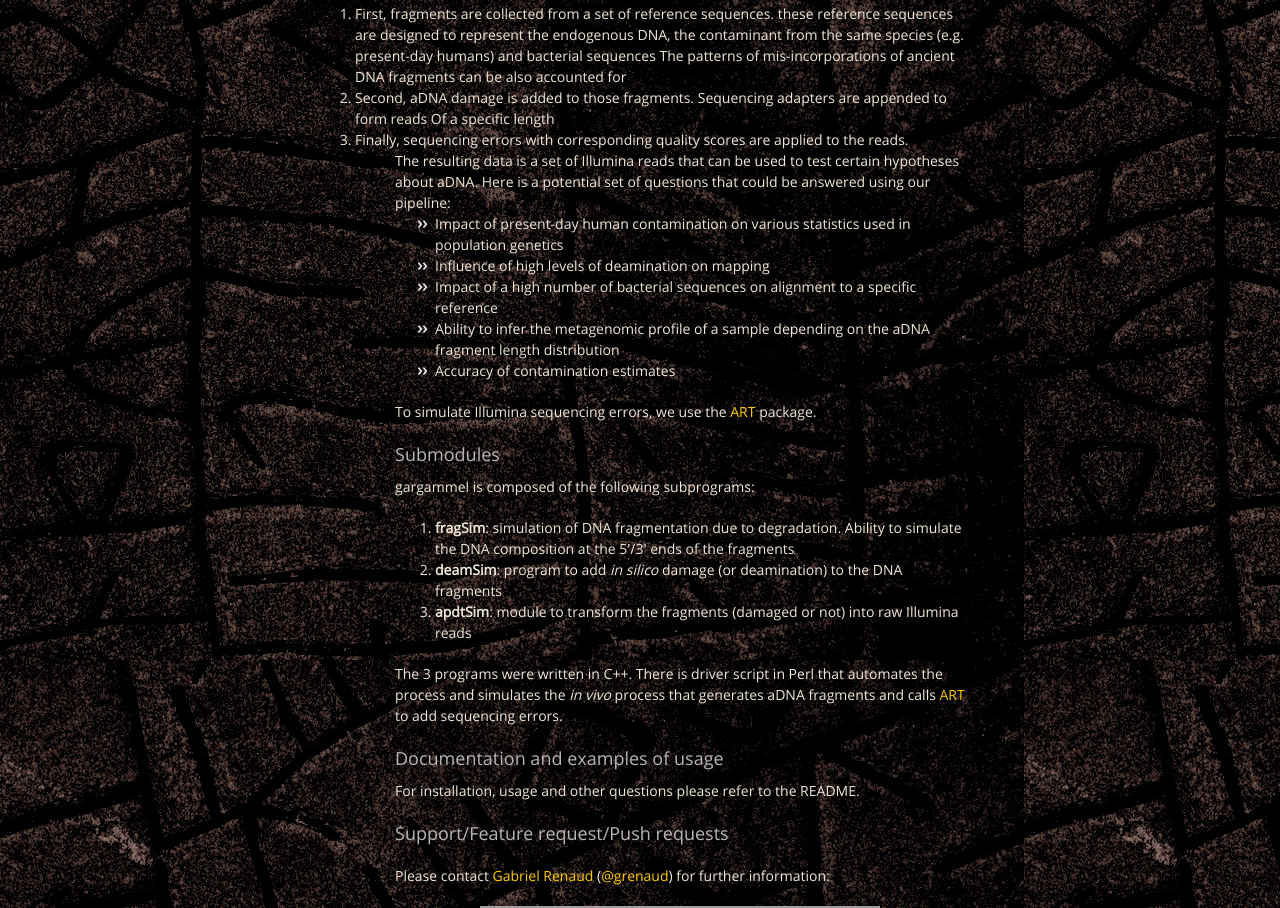
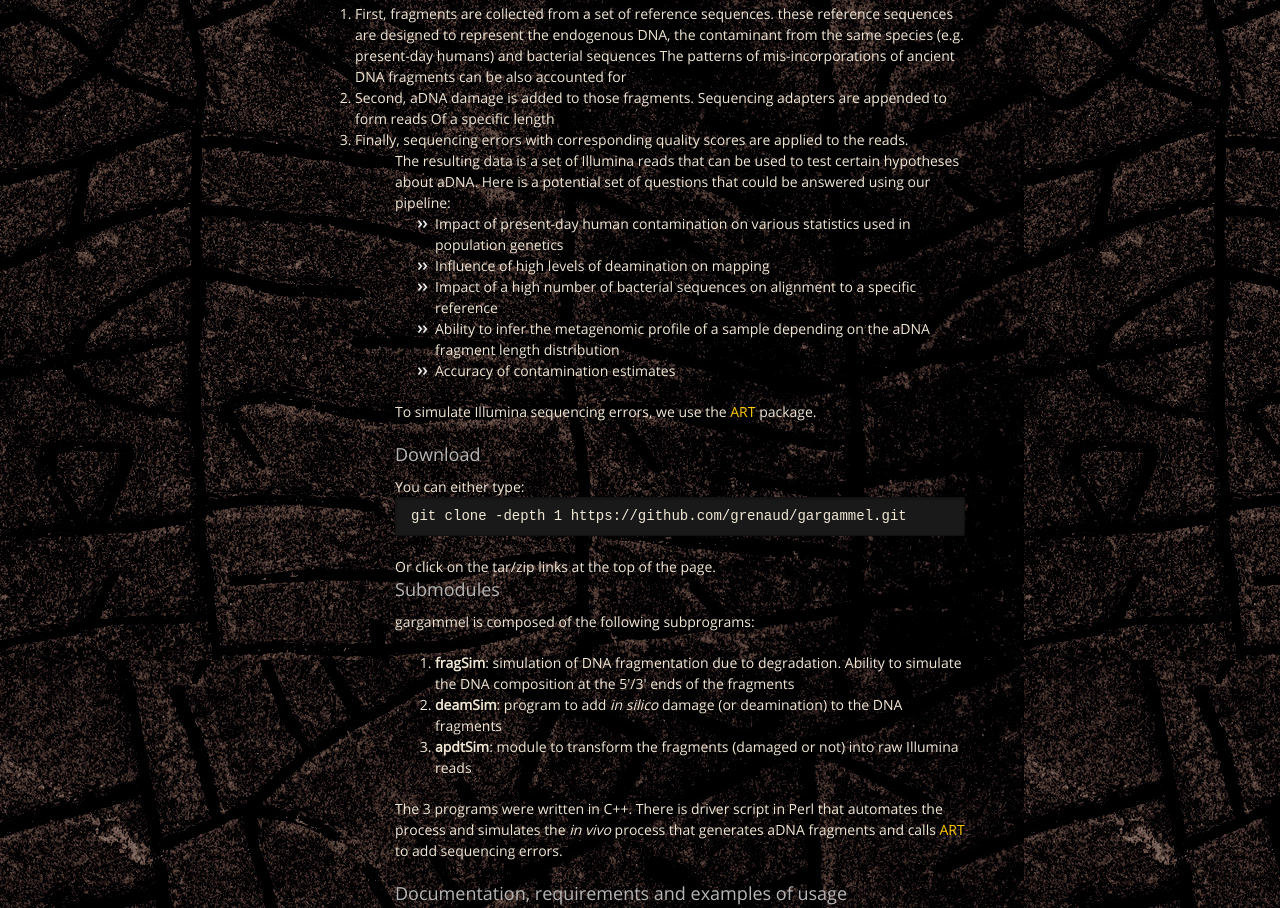
Before and after one commit to grenaud/gargammel, a plain HTML site: page index.html in a window 1280 px wide. Shown: the part 364-1272 px from the top of the page. Drawn offline with nearby package versions, Linux system fonts and the light colour scheme; grey boxes are pictures that could not be loaded.

Commit message:
added points

```diff
--- a/index.html
+++ b/index.html
@@ -79,6 +79,17 @@ The resulting data is a set of Illumina reads that can be used to test certain h
 To simulate Illumina sequencing errors,  we use the <a href="http://www.niehs.nih.gov/research/resources/software/biostatistics/art/">ART</a> package.</p>
 
 <h3>
+<a id="designer-templates" class="anchor" href="#designer-templates" aria-hidden="true"><span aria-hidden="true" class="octicon octicon-link"></span></a>Download</h3>
+
+You can either type:
+
+<pre>
+git clone -depth 1 https://github.com/grenaud/gargammel.git
+</pre>
+
+Or click on the tar/zip links at the top of the page.
+
+<h3>
 <a id="designer-templates" class="anchor" href="#designer-templates" aria-hidden="true"><span aria-hidden="true" class="octicon octicon-link"></span></a>Submodules</h3>
 
 <p>gargammel is composed of the following subprograms:
@@ -93,7 +104,7 @@ The 3 programs were written in C++. There is driver script in Perl that automate
 </p>
 
 <h3>
-<a id="designer-templates" class="anchor" href="#designer-templates" aria-hidden="true"><span aria-hidden="true" class="octicon octicon-link"></span></a>Documentation and examples of usage</h3>
+<a id="designer-templates" class="anchor" href="#designer-templates" aria-hidden="true"><span aria-hidden="true" class="octicon octicon-link"></span></a>Documentation, requirements and examples of usage</h3>
 
 <p>For installation, usage and other questions please refer to the README.</p>
 
```
